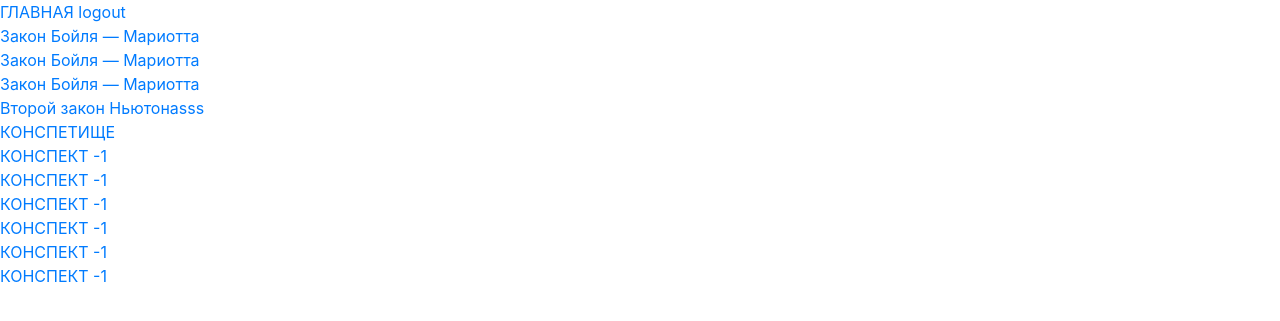
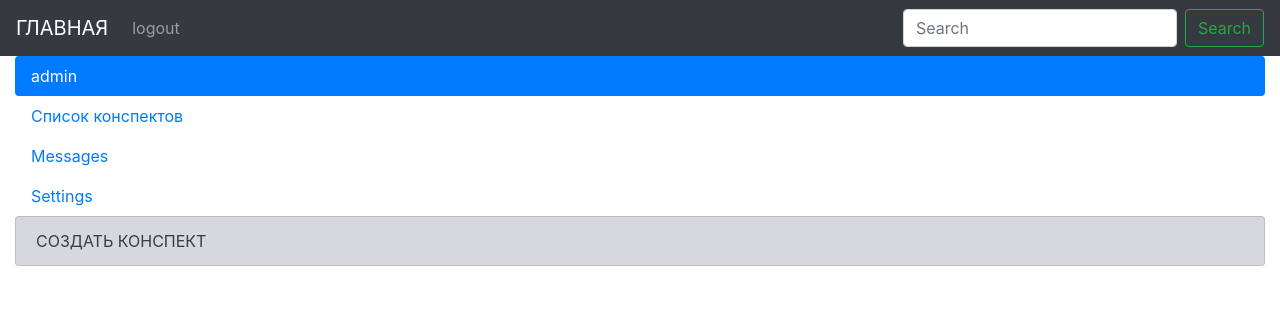
Before and after one commit to getbodya/kppp, a Django app: page /userpage/1/ in a window 1280 px wide. Shown: the top 321 px of the page. Run offline with Django 3.2, Linux system fonts and the light colour scheme; a user stored in the database is signed in; data comes from the database, SQL or seed files in the repository; both versions use the stored data as it was after the commit; parts of the project's set-up code (start-up, migrations or seed data) failed here and were passed over; some libraries are stand-ins or nearby versions.

Commit message:
url userpage

```diff
--- a/absapp/views.py
+++ b/absapp/views.py
@@ -7,8 +7,8 @@ from django.contrib.auth import authenticate, login, logout
 
 
 def main(request):
-    toplist = Conspect.objects.order_by('-rating')[0:5]
-    newlist = Conspect.objects.order_by('-created')[0:5]
+    toplist = Conspect.objects.order_by('-rating')[0:10]
+    newlist = Conspect.objects.order_by('-created')[0:10]
     return render(request, 'absapp/main.html',{
         'toplist': toplist,
         'newlist': newlist,
--- a/static/5star.css
+++ b/static/5star.css
@@ -2,9 +2,6 @@
     float:left;
 }
 
-/* :not(:checked) is a filter, so that browsers that don’t support :checked don’t
-   follow these rules. Every browser that supports :checked also supports :not(), so
-   it doesn’t make the test unnecessarily selective */
 .rating:not(:checked) > input {
     position:absolute;
     top:-9999px;
--- a/templates/absapp/index.html
+++ b/templates/absapp/index.html
@@ -5,7 +5,9 @@
 <html lang="en" dir="ltr">
   <head>
     <meta charset="utf-8">
-
+    <script src="https://code.jquery.com/jquery-3.3.1.slim.min.js" integrity="sha384-q8i/X+965DzO0rT7abK41JStQIAqVgRVzpbzo5smXKp4YfRvH+8abtTE1Pi6jizo" crossorigin="anonymous"></script>
+    <script src="https://cdnjs.cloudflare.com/ajax/libs/popper.js/1.14.3/umd/popper.min.js" integrity="sha384-ZMP7rVo3mIykV+2+9J3UJ46jBk0WLaUAdn689aCwoqbBJiSnjAK/l8WvCWPIPm49" crossorigin="anonymous"></script>
+    <script src="https://stackpath.bootstrapcdn.com/bootstrap/4.1.3/js/bootstrap.min.js" integrity="sha384-ChfqqxuZUCnJSK3+MXmPNIyE6ZbWh2IMqE241rYiqJxyMiZ6OW/JmZQ5stwEULTy" crossorigin="anonymous"></script>
     <link rel="stylesheet" href="https://stackpath.bootstrapcdn.com/bootstrap/4.1.3/css/bootstrap.min.css" integrity="sha384-MCw98/SFnGE8fJT3GXwEOngsV7Zt27NXFoaoApmYm81iuXoPkFOJwJ8ERdknLPMO" crossorigin="anonymous">
     {% block head_extra %}
 
@@ -13,25 +15,40 @@
 <title>{% block title %}MAINPAGE{% endblock %}</title>
   </head>
   <body>
-      <a href="/">ГЛАВНАЯ</a>
-
+      <header>
+          <nav class="navbar navbar-expand-md navbar-dark bg-dark">
+            <a class="navbar-brand" href="/">ГЛАВНАЯ</a>
+            <button class="navbar-toggler" type="button" data-toggle="collapse" data-target="#navbarCollapse" aria-controls="navbarCollapse" aria-expanded="false" aria-label="Toggle navigation">
+              <span class="navbar-toggler-icon"></span>
+            </button>
+            <div class="collapse navbar-collapse" id="navbarCollapse">
+              <ul class="navbar-nav mr-auto">
+                <li class="nav-item active">
                     {%block head_link%}
                     {% if user.is_authenticated %}
-      <a href="userpage/{{user.id}}/">{{ user.username }}</a>
+                      <a class="nav-link" href="{% url 'userpage' user.id %}">{{ user.username }}</a>
                     {% else %}
-      <a href="{% url 'login' %}">LOGIN</a>
+                      <a class="nav-link" href="{% url 'login' %}">LOGIN</a>
                     {% endif %}
-{% endblock %}
-
+                {% endblock %}</li>
+                <li class="nav-item">
                     {% if user.is_authenticated %}
-      <a href="{% url 'logout'%}">logout</a>
+                    <a class="nav-link" href="{% url 'logout'%}">logout</a>
                   {% else %}
-      <a href="{% url 'sign-up'%}">SIGN UP</a>
-    {%endif%}
-
+                    <a class="nav-link" href="{% url 'sign-up'%}">SIGN UP</a>
+                  {%endif%}</li>
+              </ul>
+              <form class="form-inline mt-2 mt-md-0">
+                <input class="form-control mr-sm-2" type="text" placeholder="Search" aria-label="Search">
+                <button class="btn btn-outline-success my-2 my-sm-0" type="submit">Search</button>
+              </form>
+            </div>
+          </nav>
+        </header>
+        <main role="main">
 {% block content%}
 
 {% endblock %}
-
+</main>
   </body>
 </html>
--- a/templates/absapp/main.html
+++ b/templates/absapp/main.html
@@ -2,8 +2,8 @@
 {% block title %}КУРСОВОЙ{% endblock %}
 
 {%block content%}
-<div id="as">
-
+<div id="as row">
+<div class=" row">
 <div class="col-md-4">
 <table class="table">
   <thead>
@@ -38,6 +38,6 @@
 
   </tbody>
 </table>
-</div>
+</div></div>
 </div>
 {% endblock %}
--- a/templates/absapp/userpage.html
+++ b/templates/absapp/userpage.html
@@ -6,11 +6,31 @@
 {% endblock %}
 
 {% block content%}
-<div id="as">
-        {% for item in user_conspect_list %}
-        <div>
-        <a href="/conspect/{{item.id}}/">{{item.name}}</a>
-      </div>
-        {% endfor %}
+<div class="col">
+<div class="nav flex-column nav-pills" id="v-pills-tab" role="tablist" aria-orientation="vertical">
+    <a class="nav-link active" id="v-pills-home-tab" data-toggle="pill" href="#v-pills-home" role="tab" aria-controls="v-pills-home" aria-selected="true"> {{user.username}}</a>
+    <a class="nav-link" id="v-pills-profile-tab" data-toggle="pill" href="#v-pills-profile" role="tab" aria-controls="v-pills-profile" aria-selected="false">Список конспектов</a>
+    <a class="nav-link" id="v-pills-messages-tab" data-toggle="pill" href="#v-pills-messages" role="tab" aria-controls="v-pills-messages" aria-selected="false">Messages</a>
+    <a class="nav-link" id="v-pills-settings-tab" data-toggle="pill" href="#v-pills-settings" role="tab" aria-controls="v-pills-settings" aria-selected="false">Settings</a>
+  </div>
+  <div class="tab-content" id="v-pills-tabContent">
+    <div class="tab-pane fade show active" id="v-pills-home" role="tabpanel" aria-labelledby="v-pills-home-tab">
+        <a class="list-group-item list-group-item-action list-group-item-secondary" href="{% url 'create_conspect' %}">СОЗДАТЬ КОНСПЕКТ</a>
+    </div>
+    <div class="tab-pane fade" id="v-pills-profile" role="tabpanel" aria-labelledby="v-pills-profile-tab">
+
+        <div class="col">
+            <div class="col-6"><h4>Мои конспекты</h4></div>
+                {% for item in user_conspect_list %}
+                <div class='col-6'>
+                    <a href="/conspect/{{item.id}}/" class="list-group-item list-group-item-action list-group-item-secondary">{{item.name}}</a>
+              </div>
+                {% endfor %}
+          </div>
+    </div>
+    <div class="tab-pane fade" id="v-pills-messages" role="tabpanel" aria-labelledby="v-pills-messages-tab">...</div>
+    <div class="tab-pane fade" id="v-pills-settings" role="tabpanel" aria-labelledby="v-pills-settings-tab">...</div>
+  </div>
 </div>
+
 {% endblock %}
--- a/templates/conspectapp/create_conspect.html
+++ b/templates/conspectapp/create_conspect.html
@@ -2,8 +2,8 @@
 {% block title %}{{ user.username }}{% endblock %}
 {% block content%}
 <div id="as">
-
-  <form action="/" method="POST">
+<a href="{% url 'userpage' user.id %}">sssssss</a>
+  <form action="" method="POST">
         {% csrf_token %}
         {{ form.as_p }}
         <button  class = "pure-button"id = ""type="submit">LOG IN</button>
```
Also changed, not shown: templates/commentapp/comment.html (+6 -8 lines), templates/conspectapp/conspect.html (+11 -13 lines), db.sqlite3. Lines whose indentation alone changed are shown as unchanged.
